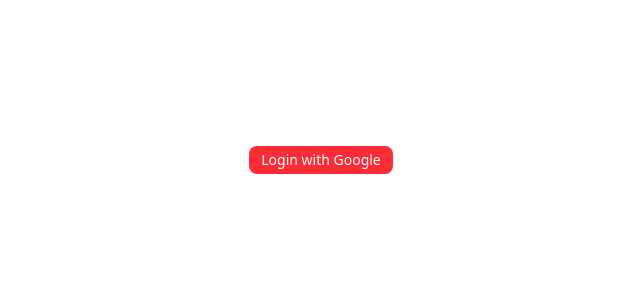
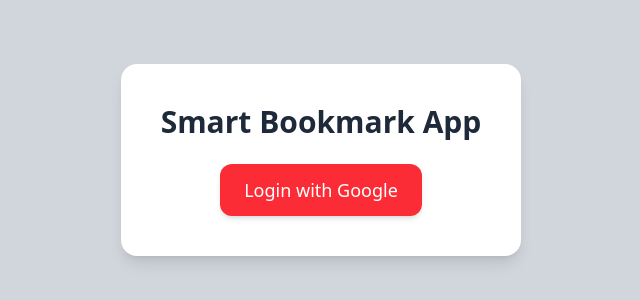
Before and after one commit to Vidhi-0603/smart-bookmark-app, a Next.js app: page / in a window 1280 px wide. Shown: the part 240-540 px from the top of the page, without its empty margins (319-959 px from the left). Built offline with nearby package versions, Linux system fonts and the light colour scheme; no server answers.

Commit message:
Enhance UI layout in LoginClient and add spacing in DashboardClient for better readability

```diff
--- a/app/LoginClient.tsx
+++ b/app/LoginClient.tsx
@@ -14,13 +14,16 @@
     console.log(data, error);
   };
   return (
-    <div className="flex h-screen items-center justify-center">
-      <button
-        onClick={handleLogin}
-        className="bg-red-500 hover:bg-red-600 text-white px-3 py-1 rounded-lg text-sm transition"
-      >
-        Login with Google
-      </button>
+    <div className="flex h-screen items-center justify-center bg-gray-300">
+      <div className="flex flex-col items-center gap-6 p-10 bg-white rounded-2xl shadow-lg">
+        <h1 className="text-3xl font-bold text-gray-800">Smart Bookmark App</h1>
+        <button
+          onClick={handleLogin}
+          className="flex items-center gap-2 bg-red-500 hover:bg-red-600 text-white font-medium px-6 py-3 rounded-xl text-lg transition-all duration-300 shadow-md hover:shadow-lg"
+        >
+          Login with Google
+        </button>
+      </div>
     </div>
   );
 }
--- a/app/dashboard/DashboardClient.tsx
+++ b/app/dashboard/DashboardClient.tsx
@@ -24,6 +24,7 @@
     }
     setBookmarks(data || []);
   };
+
   useEffect(() => {
     if (!user?.id) return;
 
@@ -95,10 +96,12 @@
       console.log(error);
       return;
     }
+
     setBookmarks((prev) => {
       if (prev.some((b) => b.id === data.id)) return prev;
       return [data, ...prev];
     });
+
     setTitle("");
     setUrl("");
   };
```
